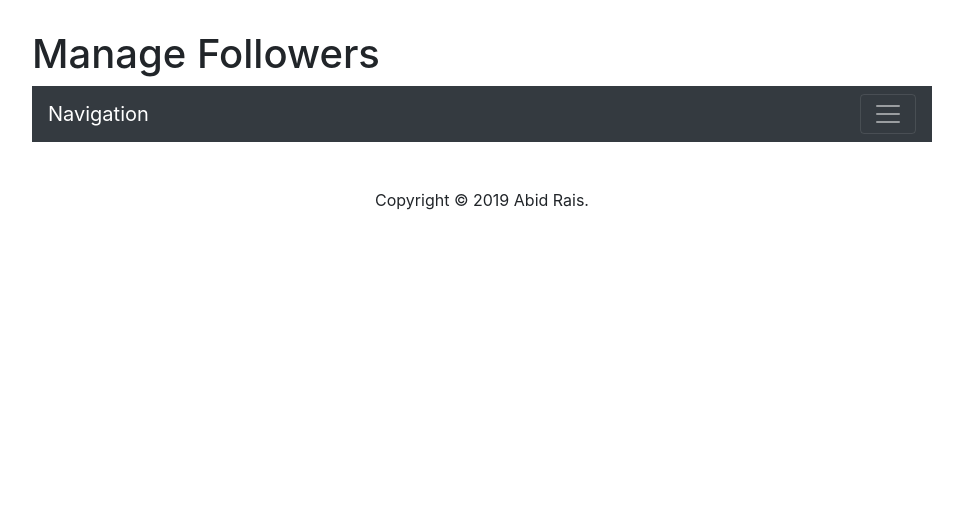
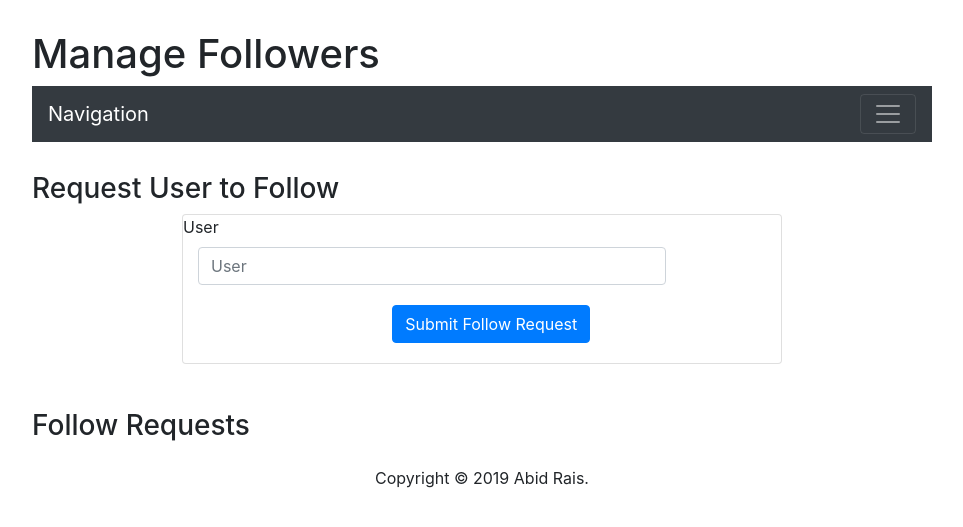
Before and after one commit to Abid-Rais/finstaGram, a Flask app: page /manageFollows in a window 1280 px wide. Shown: the top 527 px of the page, without its empty margins (158-1121 px from the left). Run offline with Flask 2, Linux system fonts and the light colour scheme; the visitor is signed in with stand-in values (Sample User, id 1); data that the repository does not hold is empty; some libraries are stand-ins or nearby versions.

Commit message:
Request to Follow User functionality

```diff
--- a/app.py
+++ b/app.py
@@ -77,17 +77,34 @@ def home():
 @app.route('/viewInfo/<photoID>', methods=['GET'])
 def viewInfo(photoID):
     cursor = conn.cursor()
+
+    # Fetch image_data
     query = 'SELECT * FROM Photo WHERE photoID = %s'
     cursor.execute(query, photoID)
     image_data = cursor.fetchone()
+
+    # Fetch person_data
     query = 'SELECT DISTINCT firstName, lastName FROM Person INNER JOIN Photo ON username = photoPoster WHERE username= %s'
     cursor.execute(query, image_data['photoPoster'])
     person_data = cursor.fetchone()
+
+    # Fetch comments_data
     query = 'SELECT DISTINCT commentStr, ts, username FROM comment INNER JOIN Photo WHERE comment.photoID = %s'
-    cursor.execute(query, image_data['photoID'])
+    cursor.execute(query, photoID)
     comment_data = cursor.fetchall()
+
+    # Fetch likes_data
+    query = 'SELECT username, rating FROM Likes WHERE photoID = %s'
+    cursor.execute(query, photoID)
+    likes_data = cursor.fetchall()
+
+    # Fetch tagged_data
+    query = 'SELECT username FROM Tagged WHERE photoID = %s AND tagstatus = 1'
+    cursor.execute(query, photoID)
+    tagged_data = cursor.fetchall()
+
     cursor.close()
-    return render_template('viewInfo.html', image=image_data, person=person_data, comments=comment_data)
+    return render_template('viewInfo.html', image=image_data, person=person_data, comments=comment_data, likes=likes_data, tagged=tagged_data)
 
 @app.route("/images/<image_name>", methods=["GET"])
 def image(image_name):
@@ -191,7 +208,6 @@ def acceptFollow():
     cursor.execute(query, username)
     user_data = cursor.fetchall()
     cursor.close()
-    print(4)
     return render_template('manageFollows.html', users=user_data)
 
 @app.route('/declineFollow', methods=['GET', 'POST'])
--- a/templates/home.html
+++ b/templates/home.html
@@ -30,10 +30,7 @@
                                             <input type="button" class="btn btn-secondary" value="Additonal Info" style="margin-left: 20%;" onclick="relocate_addInfo( {{image.photoID}} )">
                                         </div>
                                     </form>
-                                    <!-- Additional Info Button -->
-
                                 </div>
-
                             </div>
                         </div>
                     </div>
--- a/templates/manageFollows.html
+++ b/templates/manageFollows.html
@@ -6,8 +6,26 @@
     </head>
     <body>
       <div class="mx-auto" style="width: 900px; margin-top: 30px;">
+
         <h1>Manage Followers</h1>
         {% include "navbar.html" %}
+        <h3>Request User to Follow</h3>
+        <div class="mx-auto" style="width: 600px; margin-bottom: 5%;">
+          <div class="card">
+            <form action="/requestFollow" method="POST">
+              <label for="followed">User</label>
+              <div class="col-sm-10">
+                <input type="text" class="form-control" name="followed" id="followed" placeholder="User">
+              </div>
+              <input type="submit" class="btn btn-primary" style="margin-top: 20px; margin-bottom: 20px; margin-left: 35%;" value="Submit Follow Request">
+            </form>
+          </div>
+        </div>
+
+
+
+        </form>
+        <h3>Follow Requests</h3>
         {% for user in users %}
         <div class="mx-auto" style="width: 600px; margin-bottom: 5%;">
           <div class="card">
```
Also changed, not shown: templates/viewInfo.html (+24 -9 lines), images/NYU Tandon Spring '20 Schedule.png (added).
